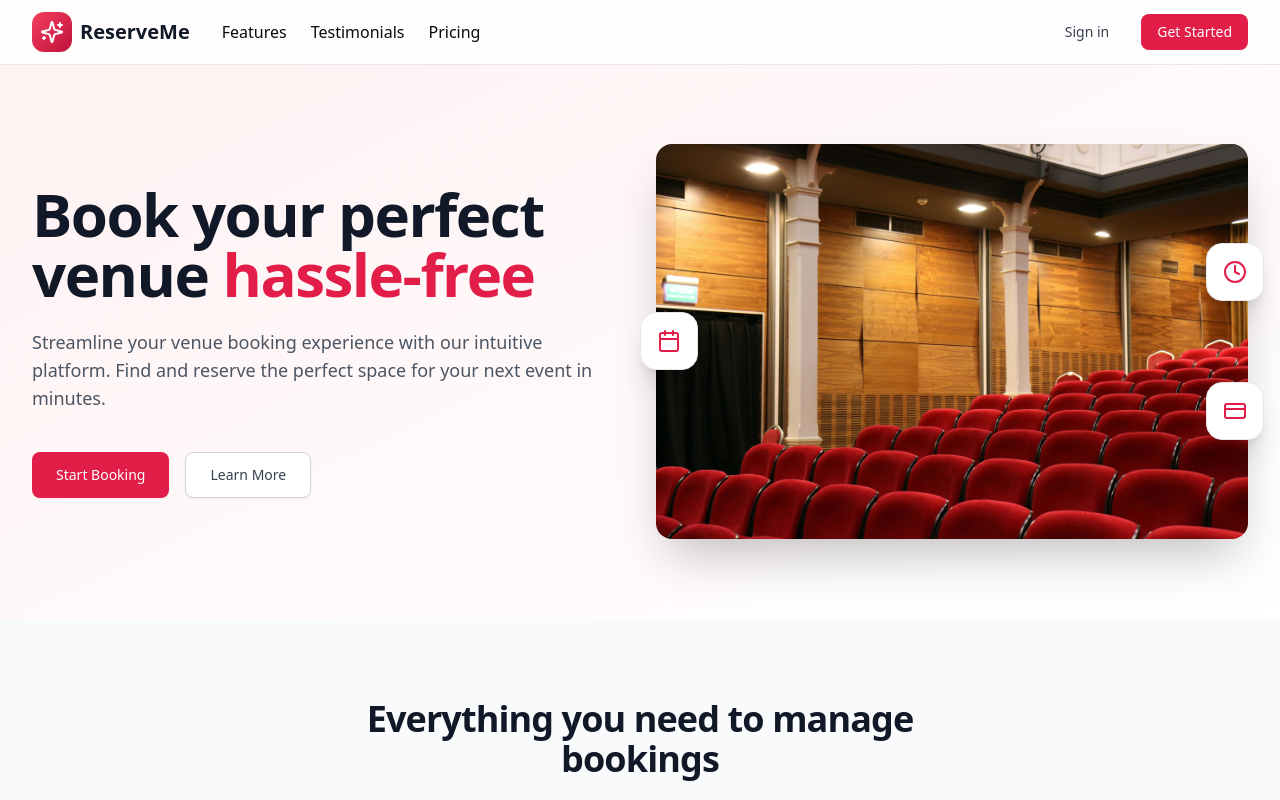
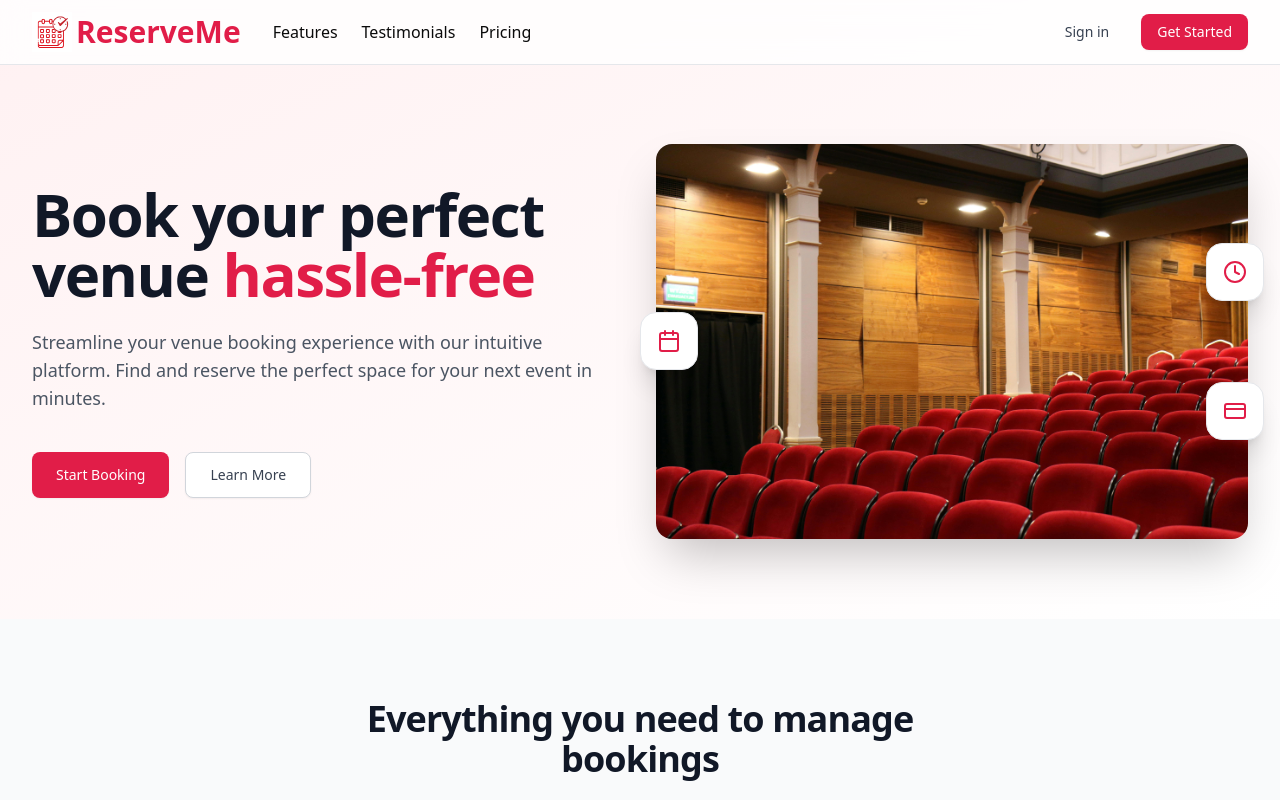
Before and after one commit to AdeobaAdedayo18/Reserveme, a React (Vite) app: page / in a window 1280 px wide. Shown: the top 800 px of the page. Built offline with nearby package versions, Linux system fonts and the light colour scheme.

Commit message:
Refactor login and signup components for consistent branding; update venue booking to use dynamic spaceId; improve venue location display; centralize baseURL in constants.

```diff
--- a/src/components/LoginForm.tsx
+++ b/src/components/LoginForm.tsx
@@ -61,7 +61,7 @@ const LoginForm = () => {
     <>
       <div className="min-h-screen flex flex-col items-center justify-center bg-white">
         <div className="flex justify-center items-center space-x-1">
-          <p className="text-3xl font-bold text-[#B32406]">Reserve Me</p>
+          <p className="text-3xl font-bold text-rose-600">ReserveMe</p>
           <img className="h-16" src={calendarlogo} alt="Calendar Logo" />
         </div>
         <div className="w-full max-w-md bg-white  p-8">
--- a/src/components/venue-booking.tsx
+++ b/src/components/venue-booking.tsx
@@ -4,7 +4,7 @@ import { Booking } from "@/interfaces/Booking";
 import { format, isWithinInterval, parseISO } from "date-fns";
 import { useEffect, useMemo, useState } from "react";
 import { DayPicker } from "react-day-picker";
-import { useLocation, useNavigate } from "react-router-dom";
+import { useLocation, useNavigate, useParams } from "react-router-dom";
 import useData from "../hooks/useData";
 import { SpaceBookingTimeSlot } from "../interfaces/Spaces";
 import { getSession } from "@/utils/session";
@@ -37,8 +37,10 @@ const VenueBooking = ({ price, id }: VenueBookingProps) => {
   }, []);
 
   const { addData } = useAdd<Booking, any>("/bookings/");
+  const { spaceId } = useParams<{ spaceId: string }>();
+
   const { data: bookedSlots } = useData<SpaceBookingTimeSlot[]>(
-    `/bookings/taken/${id}`
+    `/bookings/taken/${spaceId}`
   );
   const today = new Date();
   today.setHours(0, 0, 0, 0);
--- a/src/pages/AdminVenues.tsx
+++ b/src/pages/AdminVenues.tsx
@@ -111,7 +111,11 @@ export default function AdminVenuesPage() {
               <Building2 className="h-8 w-8 text-gray-400" />
               <span className="font-medium text-gray-900">{venue.name}</span>
             </div>
-            <div className="text-gray-500">{venue.location}</div>
+            <div className="text-gray-500">
+              {venue.location.length > 20
+                ? `${venue.location.substring(0, 20)}...`
+                : venue.location}
+            </div>
             <div className="text-gray-500">{venue.capacity} people</div>
             <div className="text-gray-900">${venue.hourly_rate}</div>
             <div>
--- a/src/pages/LandingPage.tsx
+++ b/src/pages/LandingPage.tsx
@@ -12,6 +12,7 @@ import { useNavigate } from "react-router-dom";
 import dashboard from "../assets/pexels-pixabay-269140.jpg";
 import { FeatureCard } from "../components/ui/featureCard";
 import { TestimonialCard } from "../components/ui/testimonialCard";
+import calendarlogo from "../assets/Black and Red Minimal Calendar with Clock Logo (2).svg";
 
 export default function LandingPage() {
   const navigate = useNavigate();
@@ -21,13 +22,9 @@ export default function LandingPage() {
       <nav className="fixed top-0 left-0 right-0 z-50 border-b border-gray-200 bg-white/80 backdrop-blur-md">
         <div className="mx-auto flex h-16 max-w-7xl items-center justify-between px-4 sm:px-6 lg:px-8">
           <div className="flex items-center gap-8">
-            <div className="flex items-center gap-2">
-              <div className="rounded-xl bg-gradient-to-br from-rose-500 to-rose-700 p-2">
-                <Sparkles className="h-6 w-6 text-white" />
-              </div>
-              <span className="text-xl font-semibold text-gray-900">
-                ReserveMe
-              </span>
+            <div className="flex justify-center items-center space-x-1">
+              <img className="h-10" src={calendarlogo} alt="Calendar Logo" />
+              <p className="text-3xl font-bold text-rose-600">ReserveMe</p>
             </div>
             <div className="hidden gap-6 md:flex">
               <a href="#features">Features</a>
--- a/src/pages/SignupPage.tsx
+++ b/src/pages/SignupPage.tsx
@@ -8,8 +8,8 @@ const SignupPage = () => {
       <div className="h-96 object-center align-item justify-item">
         <div className="flex justify-end mx-4 align-center">
           <div className="flex justify-center items-center space-x-1">
-            <p className="text-3xl font-bold text-[#B32406]">Reserve Me</p>
             <img className="h-16" src={calendarlogo} alt="Calendar Logo" />
+            <p className="text-3xl font-bold text-[#B32406]">ReserveMe</p>
           </div>
         </div>
         <SignupForm></SignupForm>
--- a/src/utils/axios.ts
+++ b/src/utils/axios.ts
@@ -1,5 +1,5 @@
 import axios from "axios";
-const baseURL= "https://reserveme.up.railway.app"
+import { baseURL } from "./constants";
 
 export const axiosInstance = axios.create({
     baseURL: baseURL,
--- a/src/utils/axiosInstance.ts
+++ b/src/utils/axiosInstance.ts
@@ -2,7 +2,8 @@ import axios from "axios";
 import { getSession, refreshAccessToken } from "./session";
 import Cookies from "js-cookie";
 import { logoutUser } from "./auth";
-export const baseURL= "https://reserveme.up.railway.app"
+import { baseURL } from "./constants";
+
 
 // Axios instance setup
 const axiosInstance = axios.create({
--- /dev/null
+++ b/src/utils/constants.ts
@@ -0,0 +1,5 @@
+const isProduction = process.env.NODE_ENV === 'production';
+
+export const baseURL = isProduction
+    ? "https://reserveme.up.railway.app"
+    : "http://127.0.0.1:8000";
--- a/src/utils/session.ts
+++ b/src/utils/session.ts
@@ -1,6 +1,6 @@
 import Cookies from 'js-cookie';
 import { axiosInstance } from './axios';
-const baseURL= "https://reserveme.up.railway.app"
+import { baseURL } from './constants';
 
 // Helper to check if a token is expired
 export const isTokenExpired = (token: string): boolean => {
```
